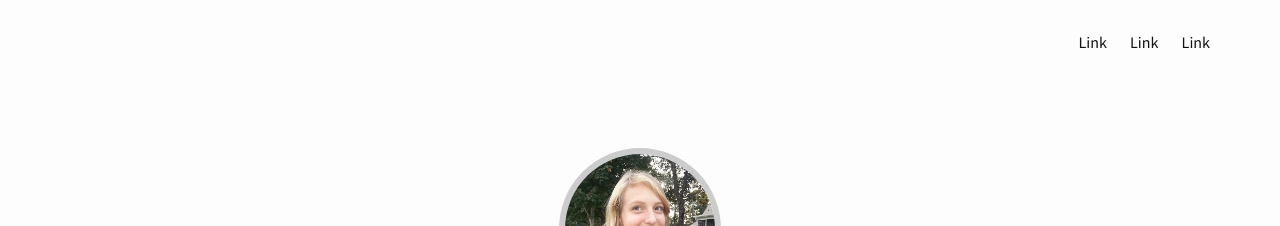
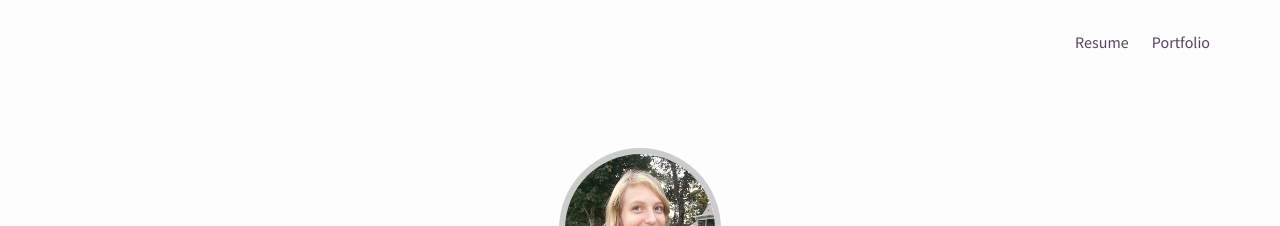
Before and after one commit to jellybeanfiend/jellybeanfiend.github.io, a Jekyll site: the page built from index.html, in a window 1280 px wide. Shown: the top 226 px of the page. Built offline with Jekyll 4.4.1, drawn with Linux system fonts in a browser that asks for light colours; some web fonts are replaced.

Commit message:
implemented working links

```diff
--- a/_includes/newheader.html
+++ b/_includes/newheader.html
@@ -1,9 +1,8 @@
 
 <nav>
   <ul>
-  <li>Link</li>
-  <li>Link</li>
-  <li>Link</li>
+  <li><a href="#resume">Resume</a></li>
+  <li><a href="#portfolio">Portfolio</a></li>
   </ul>
 </nav>
 
--- a/_sass/_layout.scss
+++ b/_sass/_layout.scss
@@ -9,7 +9,7 @@ body, html{
     margin: 0;
     padding: 0;
     line-height: 60px;
-    color: #554361;
+    color: $brand-color;
 }
 
 h2{
--- a/css/main.scss
+++ b/css/main.scss
@@ -15,7 +15,7 @@ $spacing-unit:     30px;
 
 $text-color:       #111;
 $background-color: #fdfdfd;
-$brand-color:      #2a7ae2;
+$brand-color:      #554361;
 $subtitle:		   #ccc;
 
 $grey-color:       #828282;
--- a/index.html
+++ b/index.html
@@ -1,8 +1,7 @@
 ---
 layout: default
 ---
-
-<article class="container">
+<article id="resume" class="container">
     <h2 class="resume-title">Resume</h2>
     <div class="resume">
         <section class="education">
@@ -66,7 +65,7 @@ layout: default
     </div>
 </article>
 
-<article>
+<article id="portfolio">
     <h2>Portfolio</h2>
     <div class="portfolio">
         <section>
```
